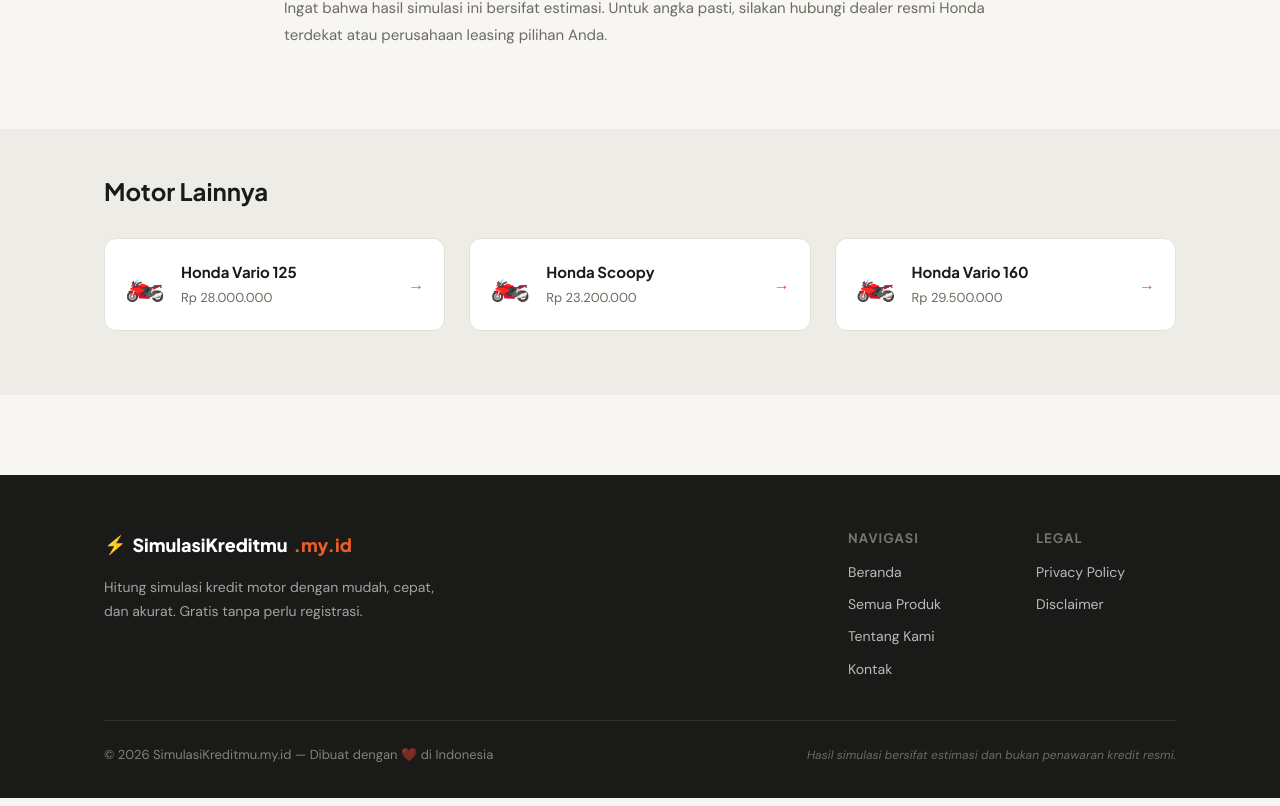
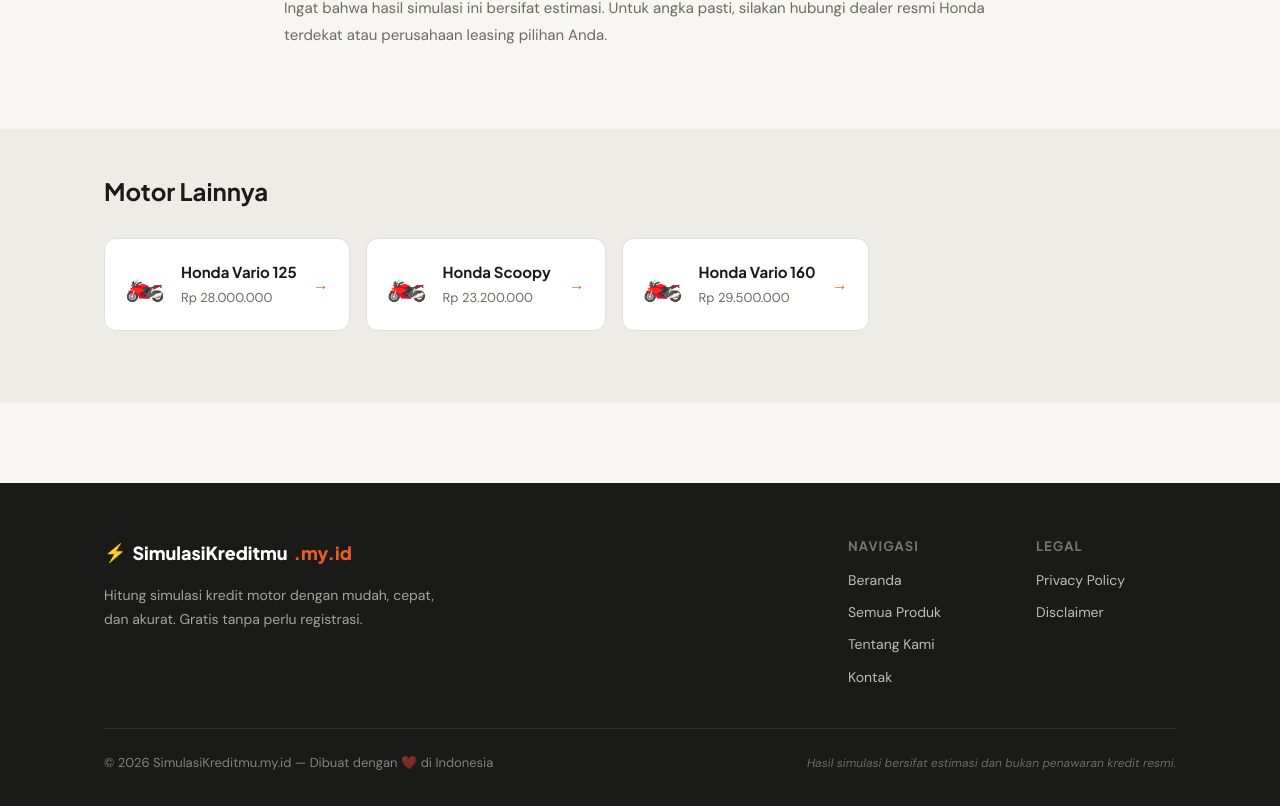
Before and after one commit to Andrenurdiansyah/simulasikreditmu, a Next.js app: page /simulasi-kredit/honda-beat in a window 1280 px wide. Shown: the part 1653-2459 px from the top of the page. Built offline with nearby package versions, Linux system fonts and the light colour scheme.

Commit message:
fix: add horizontal scroll carousel for product cards

```diff
--- a/app/simulasi-kredit/[slug]/page.tsx
+++ b/app/simulasi-kredit/[slug]/page.tsx
@@ -202,7 +202,7 @@
           <h2 style={{ ...styles.seoTitle, marginBottom: 32 }}>
             Motor Lainnya
           </h2>
-          <div className="grid-3">
+          <div style={styles.carousel}>
             {allProducts.slice(0, 3).map((p) => (
               <Link key={p.slug} href={`/simulasi-kredit/${p.slug}`} style={styles.otherCard}>
                 <span style={{ fontSize: 32 }}>🏍️</span>
@@ -387,6 +387,9 @@
     textDecoration: "none",
     color: "var(--text)",
     flexWrap: "wrap",
+    scrollSnapAlign: "start",
+minWidth: 240,
+flex: "0 0 auto",
   },
 
   otherName: {
@@ -400,4 +403,11 @@
     fontSize: 13,
     color: "var(--text-muted)",
   },
+  carousel: {
+  display: "flex",
+  gap: 16,
+  overflowX: "auto",
+  paddingBottom: 8,
+  scrollSnapType: "x mandatory",
+},
 };
```
